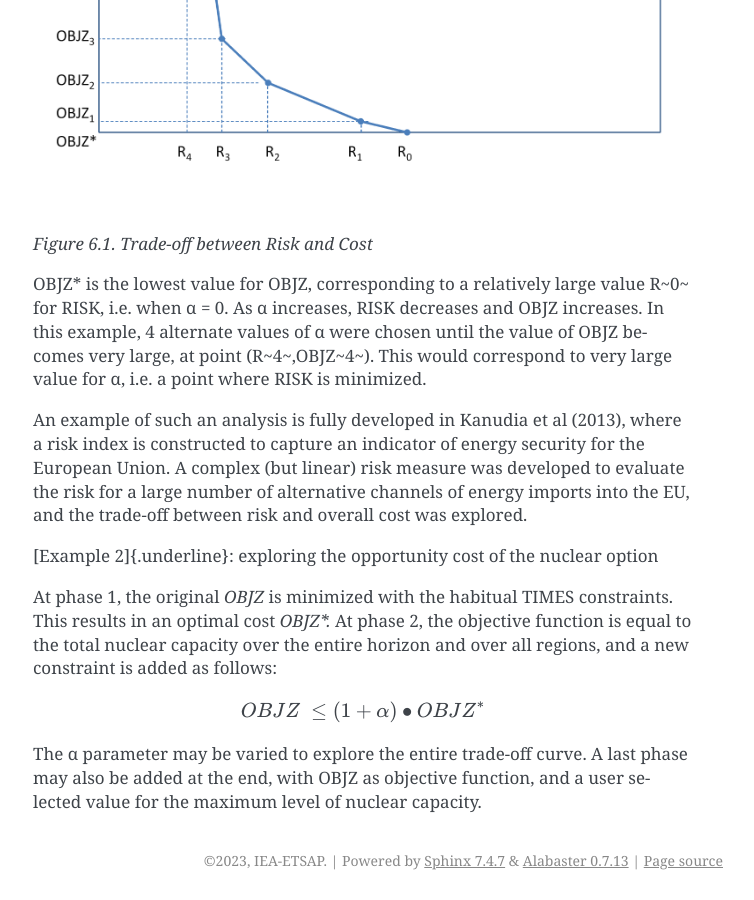
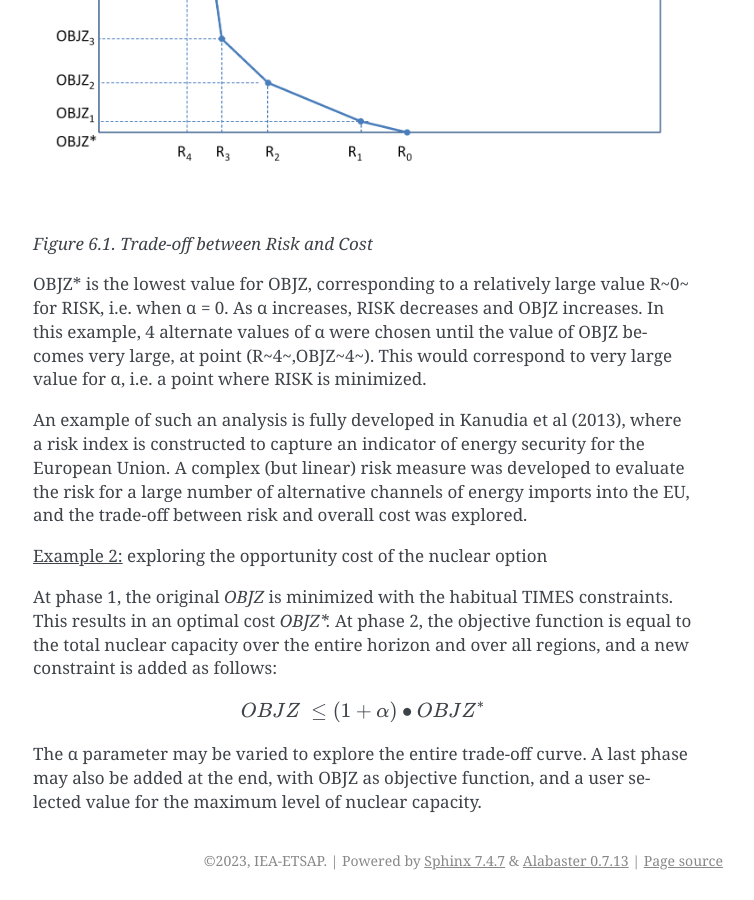
Before and after one commit to experimentarium/times, a Sphinx documentation site: the page built from docs/part-1/06-parametric-analysis.md, in a window 1280 px wide and 900 px high, scrolled down 3818 px. Shown: the whole window, without its empty margins (387-1141 px from the left). Built offline with Sphinx 7.4.7, drawn with Linux system fonts in a browser that asks for light colours; some of the changed text lies outside the part shown.

```diff
--- a/docs/part-1/06-parametric-analysis.md
+++ b/docs/part-1/06-parametric-analysis.md
@@ -163,7 +163,7 @@
 user exert her ingenuity at will. Typical simple examples of using the
 feature may be useful.
 
-[Example 1]{.underline}: trade-off between cost and risk.
+<ins>Example 1:</ins> trade-off between cost and risk.
 
 First, a special UC (call it RISK) is defined that expresses a **global
 risk** measure. The successive phases consist in minimizing the
@@ -194,7 +194,7 @@
 alternative channels of energy imports into the EU, and the trade-off
 between risk and overall cost was explored.
 
-[Example 2]{.underline}: exploring the opportunity cost of the nuclear
+<ins>Example 2:</ins> exploring the opportunity cost of the nuclear
 option
 
 At phase 1, the original *OBJZ* is minimized with the habitual TIMES
```
